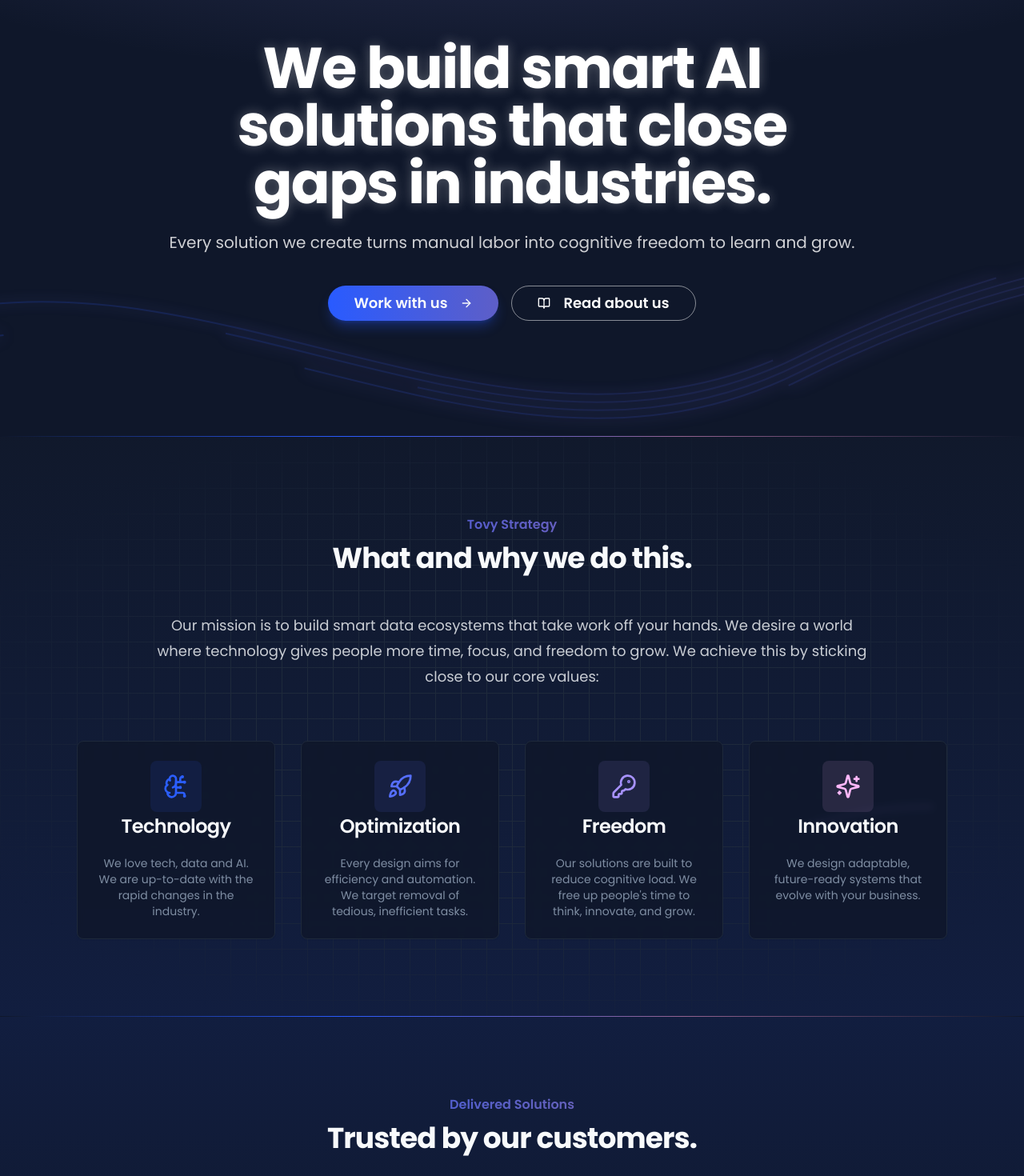
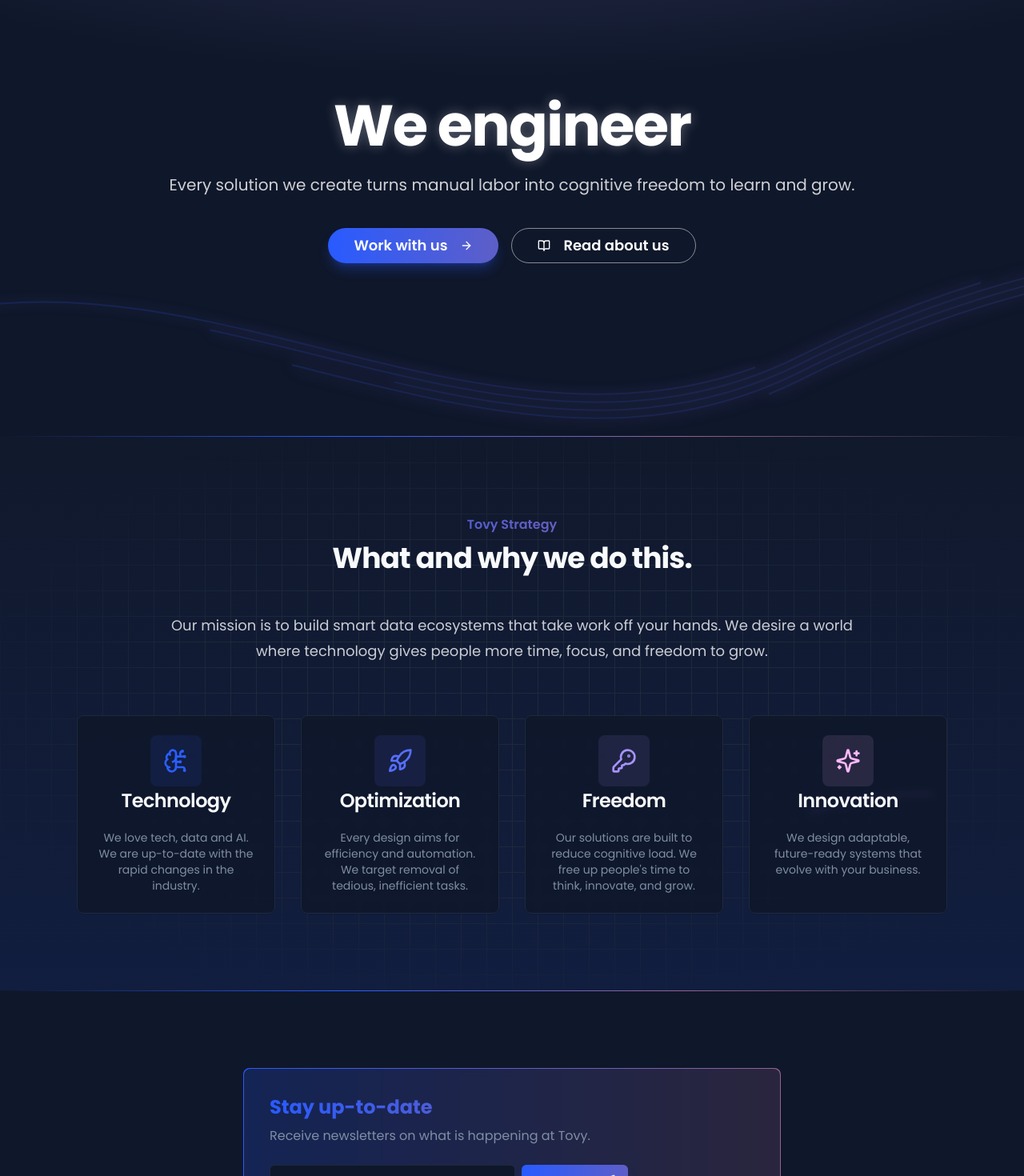
Before and after one commit to tovy-eu/tovy.eu-website, a Next.js app: page / in a window 1280 px wide. Shown: the part 160-1630 px from the top of the page at 80% size. Built offline with nearby package versions, Linux system fonts and the light colour scheme.

Commit message:
can you make the "Delivered Solutions" section hidden for now?

```diff
--- a/src/app/page.tsx
+++ b/src/app/page.tsx
@@ -79,9 +79,9 @@ export default function Home() {
 
         <AboutSection />
 
-        <SectionDivider />
+        {/* <SectionDivider />
 
-        <SolutionsShowcase />
+        <SolutionsShowcase /> */}
 
         <div className="w-full">
           <SectionDivider />
--- a/src/components/landing/about-section.tsx
+++ b/src/components/landing/about-section.tsx
@@ -85,7 +85,7 @@ export function AboutSection() {
         <ScrollReveal>
           <div className="mx-auto max-w-4xl text-center mt-12">
             <p className="text-lg leading-8 text-foreground/80">
-              Our mission is to build smart data ecosystems that take work off your hands. We desire a world where technology gives people more time, focus, and freedom to grow. We achieve this by sticking close to our core values:
+              Our mission is to build smart data ecosystems that take work off your hands. We desire a world where technology gives people more time, focus, and freedom to grow.
             </p>
           </div>
         </ScrollReveal>
--- a/src/components/landing/hero-section.tsx
+++ b/src/components/landing/hero-section.tsx
@@ -36,7 +36,7 @@ export function HeroSection() {
           className="text-4xl font-bold tracking-tight text-white sm:text-6xl md:text-7xl"
           style={{ textShadow: '0 0 15px rgba(255, 255, 255, 0.3)' }}
         >
-          We build smart AI solutions that close gaps in industries.
+          We engineer
         </h1>
         <p className="mt-6 text-lg leading-8 text-white/80 sm:text-xl">
         Every solution we create turns manual labor into cognitive freedom to learn and grow.
```
